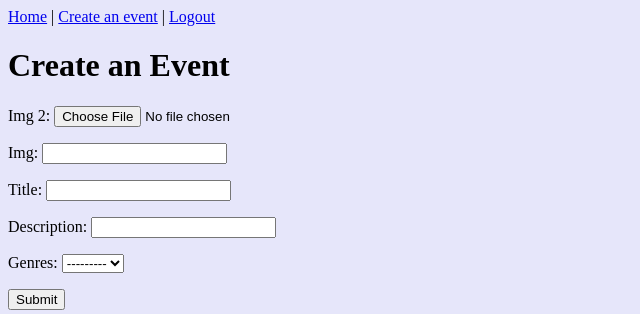
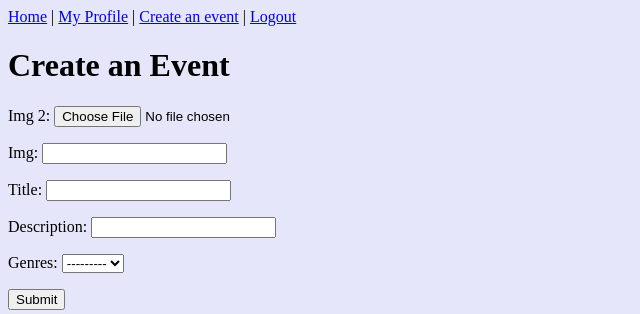
Before and after one commit to kobyrthr/unherd_app, a Django app: page /new/ in a window 1280 px wide. Shown: the top 314 px of the page, without its empty margins (0-640 px from the left). Run offline with Django 4.2, Linux system fonts and the light colour scheme; the visitor is signed in with stand-in values (Sample User, id 1).

Commit message:
profile page is rendering and displaying the logged in users name

```diff
--- a/main_app/models.py
+++ b/main_app/models.py
@@ -1,5 +1,6 @@
 from django.db import models
 from django.contrib.auth.models import User
+from django.shortcuts import render
 
 # Create your models here.
 
@@ -34,3 +35,11 @@ class RSVP(models.Model):
 
     def __int__(self):
         return self.id
+
+class Profile(models.Model):
+    user = models.OneToOneField(User, on_delete=models.CASCADE)
+    avatar = models.ImageField(default='default.jpg', upload_to='profile_images')
+    bio = models.TextField()
+
+    def __str__(self):
+        return self.user.username
--- a/main_app/templates/base.html
+++ b/main_app/templates/base.html
@@ -13,6 +13,8 @@
         <a href="/">Home</a>
         <span> | </span>
         {% if user.is_authenticated %}
+        <span><a href="/profile">My Profile</a></span>
+        <span> | </span>
         <span><a href="/new">Create an event</a></span>
         <span> | </span>
         <span><a href="{% url 'logout' %}">Logout</a></span>
--- a/main_app/urls.py
+++ b/main_app/urls.py
@@ -12,5 +12,5 @@ urlpatterns = [
     path('signup/', views.signup_view, name='signup'),
     path('', views.Index.as_view(), name="home"),
     path('new/',views.Event_Create.as_view(),name='event_create'),
-    path('<int:pk>/', views.EventDetail.as_view(),name="event_detail")
-]
+    path('<int:pk>/', views.EventDetail.as_view(),name="event_detail"),
+    path('profile/', views.Profile.as_view(), name='users-profile'),]
--- a/main_app/views.py
+++ b/main_app/views.py
@@ -3,6 +3,7 @@ from pyexpat import model
 from turtle import rt
 from django.http import HttpResponseRedirect
 from django.shortcuts import render
+from django.contrib.auth.decorators import login_required
 from django.views.generic import View
 from django.views.generic.base import TemplateView
 from django.views.generic.edit import CreateView
@@ -12,6 +13,8 @@ from django.contrib.auth.forms import UserCreationForm, AuthenticationForm
 from requests import request
 from .models import Event
 from .models import RSVP
+from django.contrib.auth.models import User
+
 
 # Create your views here.
 
@@ -55,6 +58,8 @@ def login_view(request):
         form = AuthenticationForm()
         return render(request, 'login.html',{'form':form})
 
+class Profile(TemplateView):
+     template_name= 'profile.html'
 
 class Index(TemplateView):
     template_name= 'index.html'
```
Also changed, not shown: main_app/templates/profile.html (added, +8 -0 lines).
